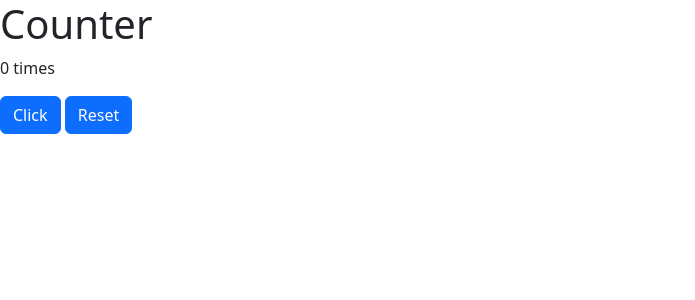
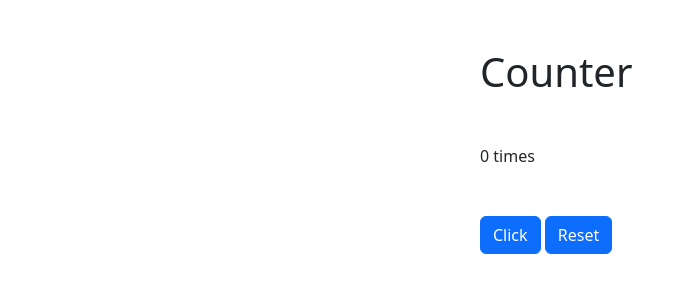
Before and after one commit to Key12-max/Python, a Flask app: page / in a window 1280 px wide. Shown: the top 300 px of the page, without its empty margins (0-695 px from the left). Run offline with Flask 3, Linux system fonts and the light colour scheme.

Commit message:
applied bootstrap

```diff
--- a/flask/fundamentals/counter/templates/counter.html
+++ b/flask/fundamentals/counter/templates/counter.html
@@ -9,9 +9,12 @@
     <link href="https://cdn.jsdelivr.net/npm/bootstrap@5.3.2/dist/css/bootstrap.min.css" rel="stylesheet" integrity="sha384-T3c6CoIi6uLrA9TneNEoa7RxnatzjcDSCmG1MXxSR1GAsXEV/Dwwykc2MPK8M2HN" crossorigin="anonymous">
 </head>
 <body>
-<h1>Counter</h1>
-<p>{{session['count']}} times</p>
-<a class="btn btn-primary" href="/increment">Click</a>
-<a class="btn btn-primary" href="/reset">Reset</a>
+<h1 class="mx-auto col-3 my-5" >Counter</h1>
+<p class="mx-auto col-3 my-5">{{session['count']}} times</p>
+<div class="col-3 flex justify around mx-auto">
+    <a class="btn btn-primary" href="/increment">Click</a>
+    <a class="btn btn-primary" href="/reset">Reset</a>
+
+</div>
 </body>
 </html>
```
